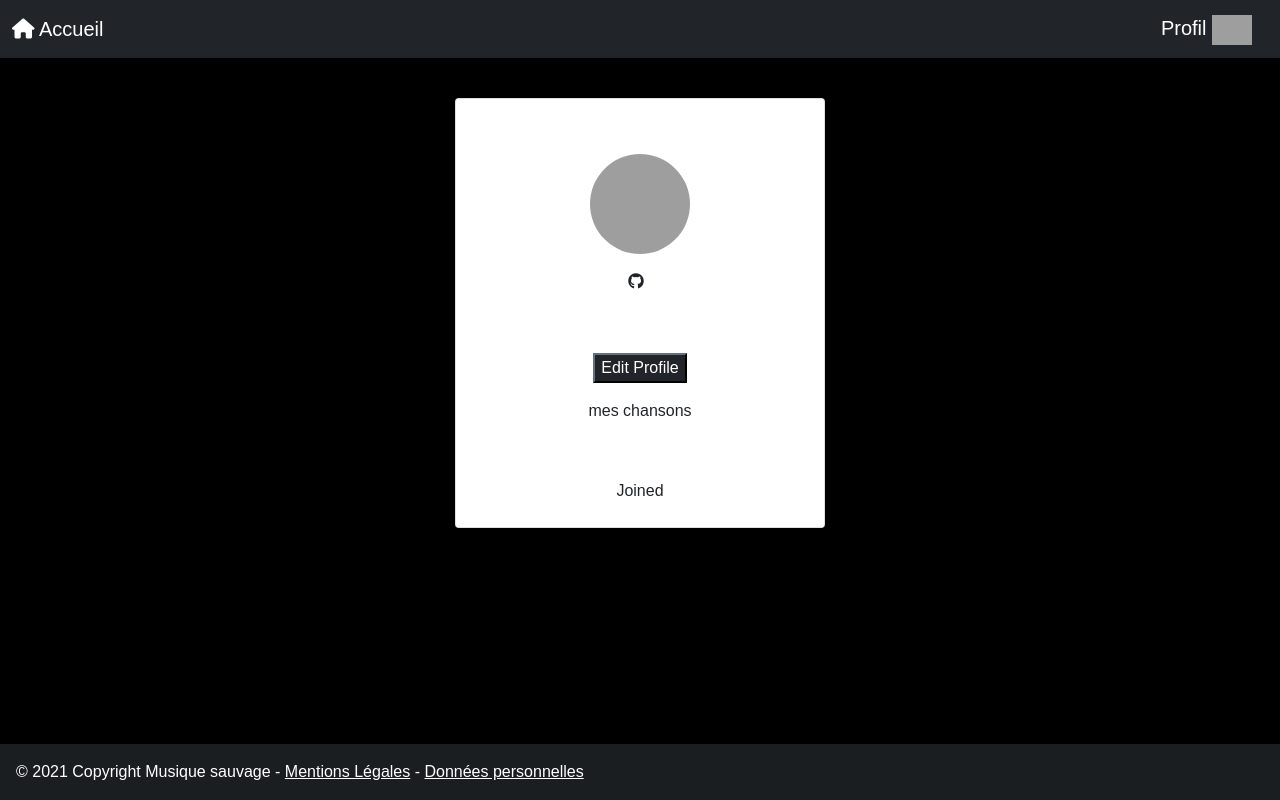
After one commit to WildCodeSchool/bordeaux-p2-202109-wildplaylist, a PHP site: template src/View/User/user.html.twig in a window 1280 px wide. The commit adds this page. Run offline with PHP 8.4, Linux system fonts and the light colour scheme; the template is opened without the code that fills it, so the values that code supplies are empty; some libraries are stand-ins or nearby versions; some web fonts are replaced; grey boxes are pictures that could not be loaded.

Commit message:
Profil page created

```diff
--- a/public/index.php
+++ b/public/index.php
@@ -1,5 +1,6 @@
 <?php
 
+session_start();
 /**
  * Created by PhpStorm.
  * User: root
--- /dev/null
+++ b/src/View/User/user.html.twig
@@ -0,0 +1,40 @@
+{% extends 'layout.html.twig' %}
+
+{% block content %}
+    <div class="container mt-4 mb-4 p-3 d-flex justify-content-center">
+        <div class=" col-md-4 card p-4">
+            <div class=" image d-flex flex-column justify-content-center align-items-center mt-4">
+                <button class="btn">
+                    <img class="rounded-circle m-auto" src="https://avatars.githubusercontent.com/{{ user.github_name }}" height="100" width="100" />
+                </button>
+                <span class="name mt-2">{{ user.pseudo }}</span>
+                <!-- <span class="idd mt-3">{{ user.mail }}</span> -->
+                <div class="d-flex flex-row justify-content-center align-items-center gap-2 mt-1">
+                    <i class="fab fa-github"></i>
+                    <span class="idd1">{{ user.github_name }}</span>
+                </div>
+                <div class=" d-flex mt-5">
+                    <button class="btn1 btn-dark mt-3">Edit Profile</button>
+                </div>
+                <p class="mt-3">mes chansons</p>
+                <div class="text">
+                    <ul class="list-unstyled">
+                    {% for song in songs %}
+                        <li class="mt-O pt-O">
+                            <a href="{{ song.url }}" target="_blank">{{ song.title }}</a><br><br>
+                        </li>
+                    {% endfor %}
+                    </ul>
+                </div>
+                {%  if user.is_admin %}
+                    <div>
+                        <span><i class="fas fa-crown"></i></span>
+                    </div>
+                {% endif %}
+                <div class=" px-2 rounded mt-4 ">
+                    <span class="join">Joined {{ user.created_at }}</span>
+                </div>
+            </div>
+        </div>
+    </div>
+{% endblock %}
--- a/src/View/components/_footer.html.twig
+++ b/src/View/components/_footer.html.twig
@@ -1,4 +1,4 @@
-<footer class="bg-dark text-white">
+<footer class="mt-auto bg-dark text-white">
     <div class="text-left p-3" style="background-color: rgba(0, 0, 0, 0.2);">
         © 2021 Copyright Musique sauvage -
         <a class="text-white" href="https://mdbootstrap.com/">Mentions Légales</a>
--- a/src/View/components/_nav.html.twig
+++ b/src/View/components/_nav.html.twig
@@ -1,6 +1,6 @@
-<nav class="navbar navbar-expand navbar-dark bg-dark">
+<nav class="navbar navbar-expand navbar-dark bg-dark ">
     <div class="container-fluid">
-        <a class="navbar-brand" href="#" fill="currentColor">
+        <a class="navbar-brand" href="/index.php" fill="currentColor">
             <i class="fas fa-home"></i>
                 Accueil
         </a>
--- a/src/View/layout.html.twig
+++ b/src/View/layout.html.twig
@@ -4,13 +4,13 @@
     <meta charset="utf-8">
     <meta http-equiv="x-ua-compatible" content="ie=edge">
     <meta name="viewport" content="width=device-width, initial-scale=1">
-    <title>{% block title %}{% endblock %}</title>
+    <title>{% block title %}Be Wild{% endblock %}</title>
     <link href="https://cdn.jsdelivr.net/npm/bootstrap@5.1.3/dist/css/bootstrap.min.css" rel="stylesheet" integrity="sha384-1BmE4kWBq78iYhFldvKuhfTAU6auU8tT94WrHftjDbrCEXSU1oBoqyl2QvZ6jIW3" crossorigin="anonymous">
     <link rel="stylesheet" href="/assets/css/style.css">
     {% block stylesheet %}{% endblock %}
     <link rel="icon" href="/assets/images/favicon.png">
 </head>
-<body>
+<body class="d-flex flex-column min-vh-100">
     {% include 'components/_nav.html.twig' %}
     {% block content %}{% endblock %}
     {% include 'components/_footer.html.twig' %}
--- a/src/routes.php
+++ b/src/routes.php
@@ -13,4 +13,5 @@ return [
     'items/show' => ['ItemController', 'show', ['id']],
     'items/add' => ['ItemController', 'add',],
     'items/delete' => ['ItemController', 'delete',],
+    'user' => ['UserController', 'show', ['id']],
 ];
```
Also changed, not shown: src/Controller/UserController.php (added, +22 -0 lines), src/Model/SongManager.php (added, +17 -0 lines), src/Model/UserManager.php (added, +16 -0 lines).
